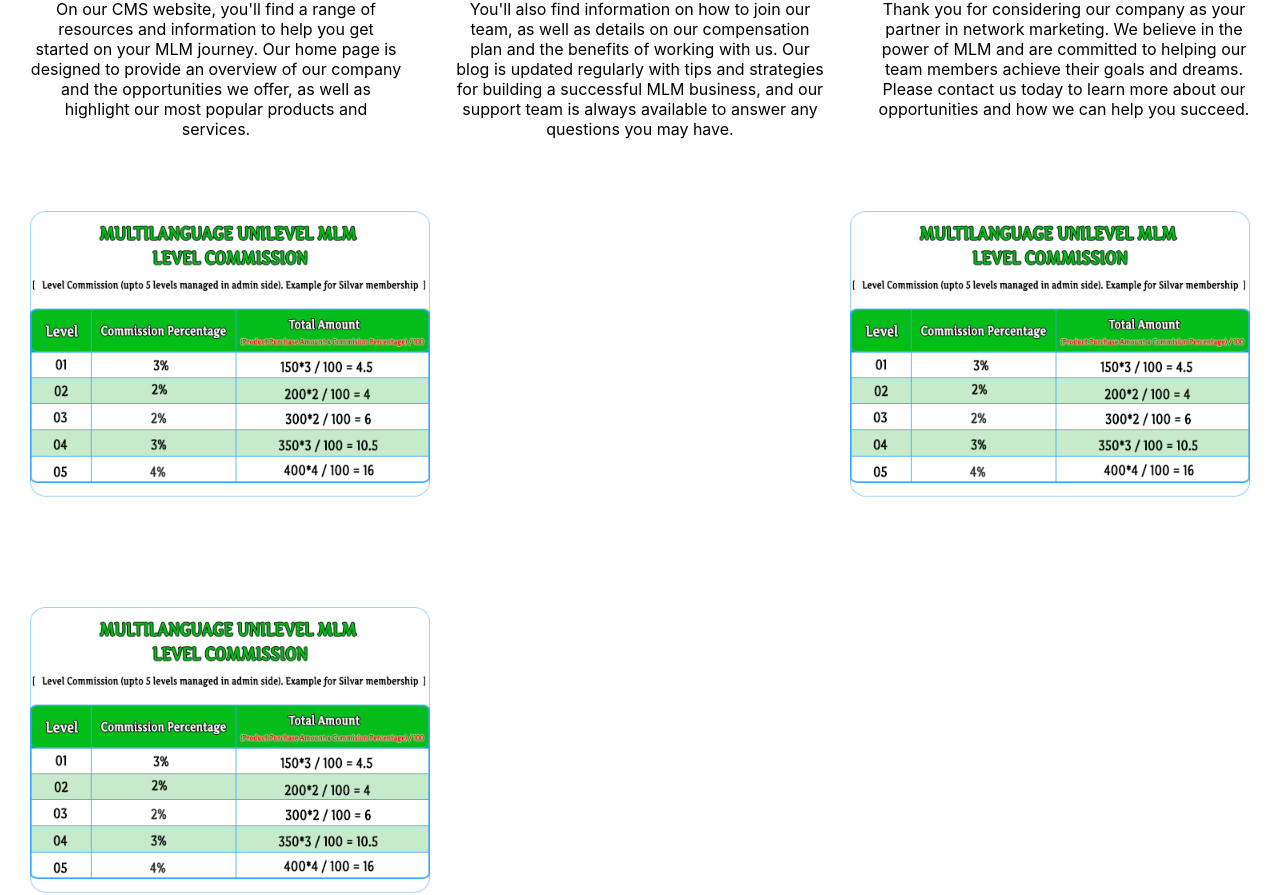
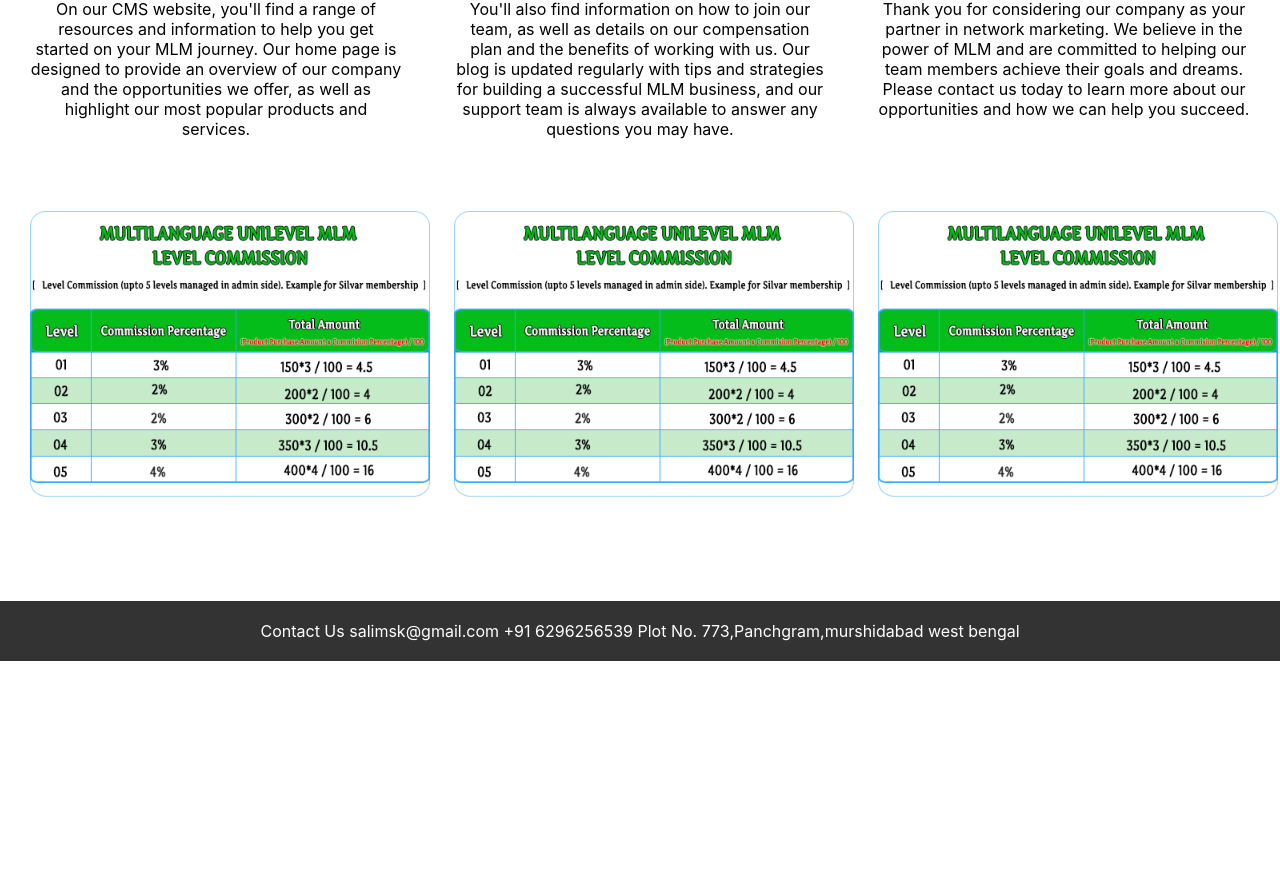
Before and after one commit to ziaur1/mLevel, a React (Create React App) app: page / in a window 1280 px wide. Shown: the part 677-1572 px from the top of the page. After the commit the page ends 1338 px from the top, so only its background shows below. Built offline with nearby package versions, Linux system fonts and the light colour scheme.

Commit message:
update
update

```diff
--- a/src/App.css
+++ b/src/App.css
@@ -52,6 +52,7 @@
 			background-color: #fff;
 			padding: 10px;
 			margin-bottom: 20px;
+			min-width: 304px;
 		}
 
 		.footer {
```
